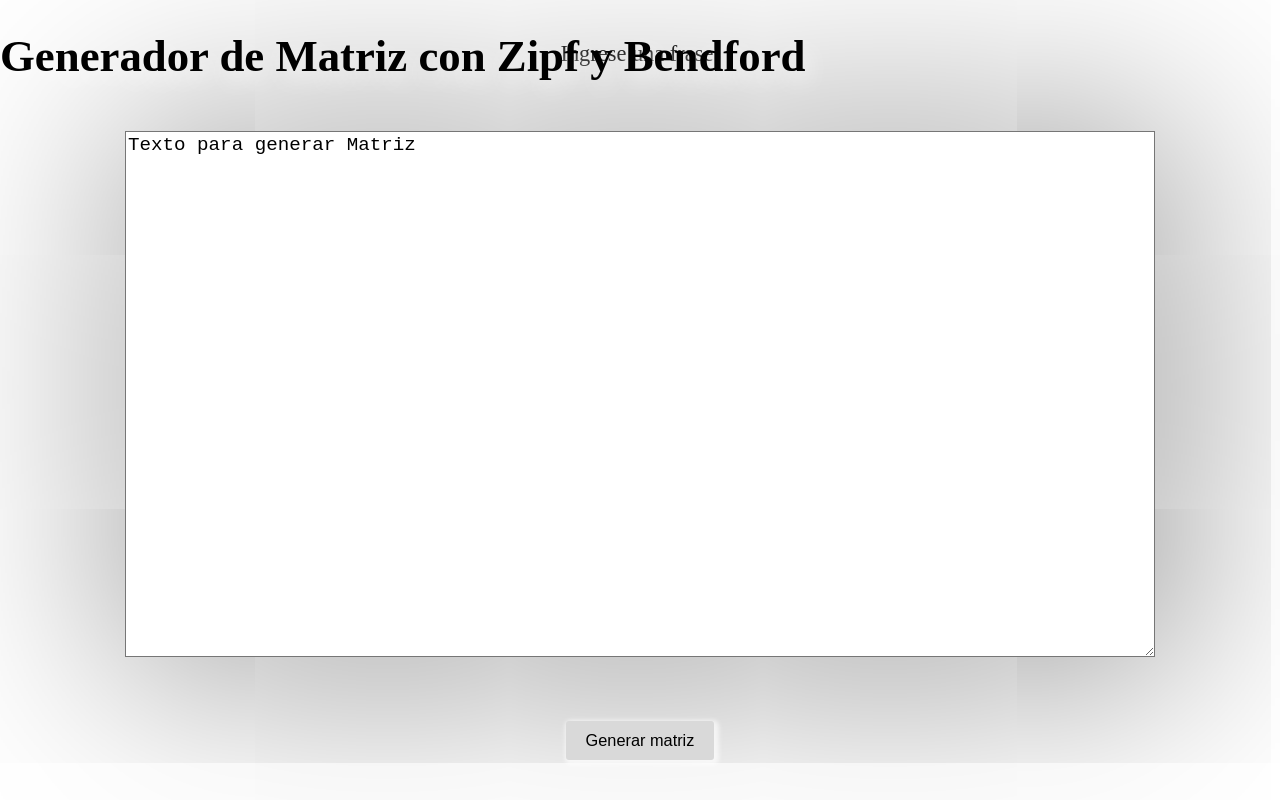
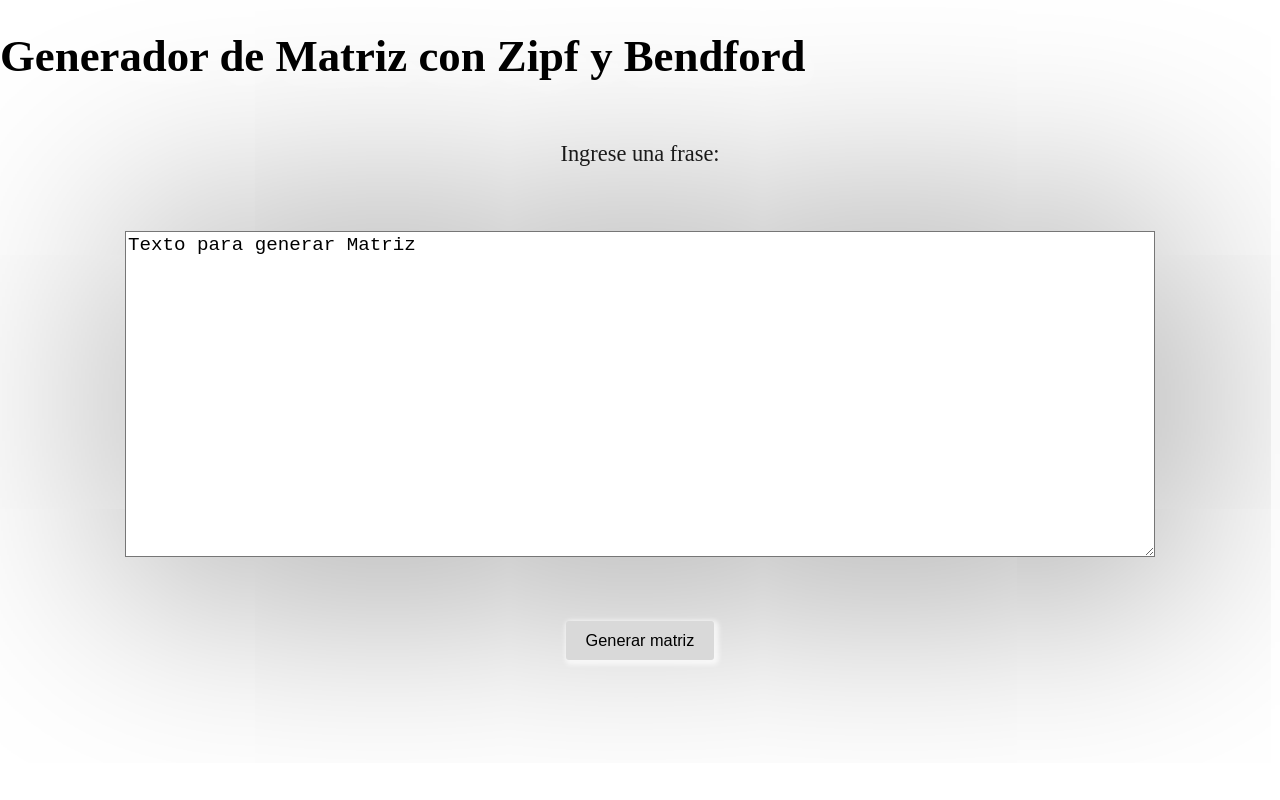
Before and after one commit to CursoEGG001/PruebaFondo001, a website: page public_html/index.html in a window 1280 px wide. Drawn offline with Linux system fonts and the light colour scheme.

Commit message:
Recambio estético #3

```diff
--- a/public_html/index.html
+++ b/public_html/index.html
@@ -16,12 +16,12 @@
                 font-size: 1.4rem;
             }
             h1 {
-                position: absolute;
+                position: fixed;
                 top: 0;
                 left: 0;
-                z-index: 999;
-                display: flow-root;
-                justify-content: center;
+                width: 90vw;
+                display: flow;
+                justify-content: flex-start;
                 align-self: center;
                 text-shadow: 0.2ch 0.4ch 1ch rgba(255, 255, 255, 0.75);
             }
@@ -33,7 +33,7 @@
             }
             #input {
                 width: 80vw;
-                height: 65vh;
+                height: 40vh;
                 margin: 5vw;
                 font-size: 1.2rem;
                 box-shadow: 1vw 1vh 12em 0.1rem gray ;
@@ -60,7 +60,6 @@
     </head>
     <body>
         <h1>Generador de Matriz con Zipf y Bendford</h1>
-        <br>
         <div id="container">
             <label for="input">Ingrese una frase:</label>
             <textarea id="input" aria-labelledby="input">Texto para generar Matriz</textarea>
@@ -196,7 +195,7 @@
                 const gnc = audioCtx.createGain();
                 osc.connect(gnc);
                 gnc.connect(audioCtx.destination);
-                osc.type = 'triangle';
+                osc.type = 'sine';
 
 
                 // Configura los parámetros para el glissando
```
